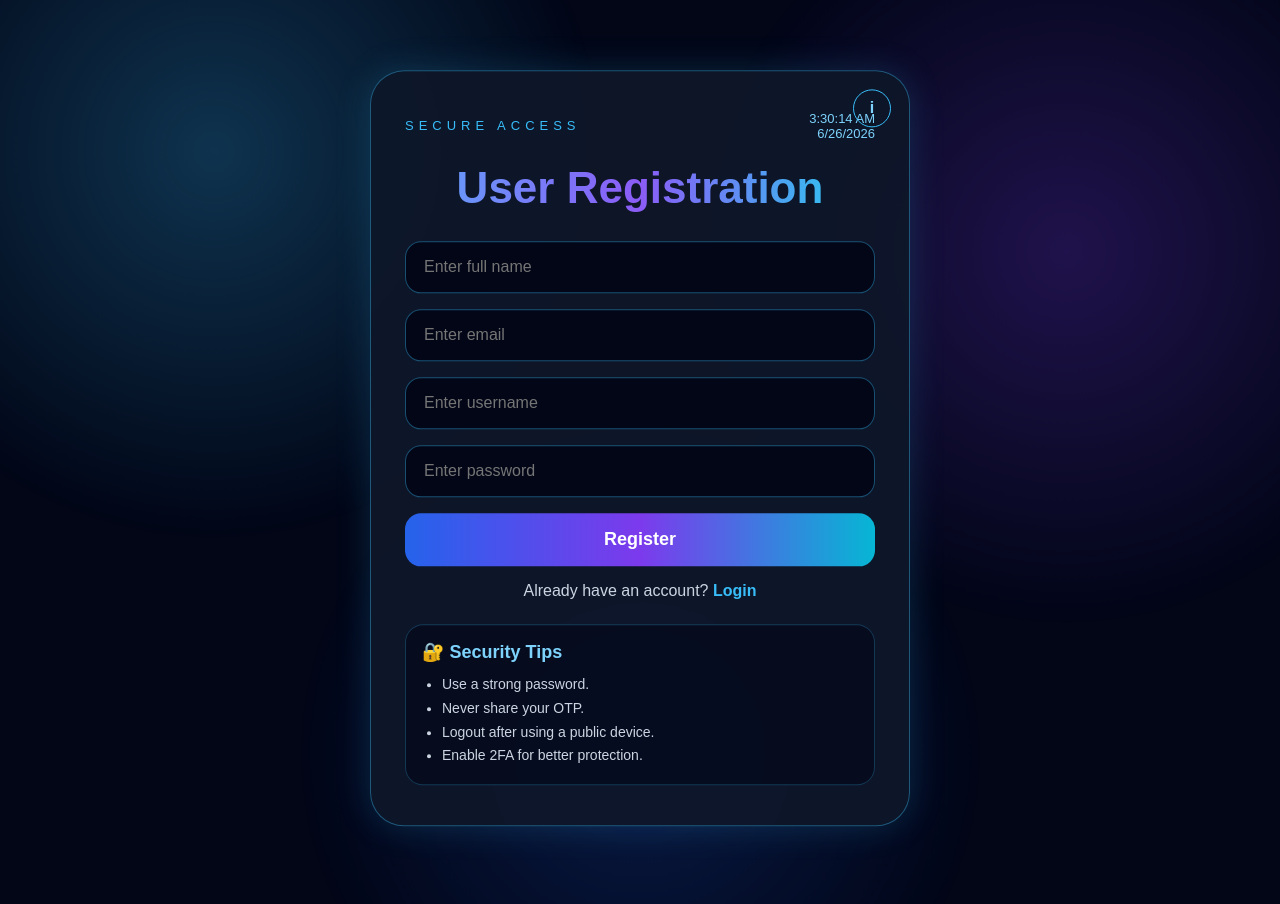
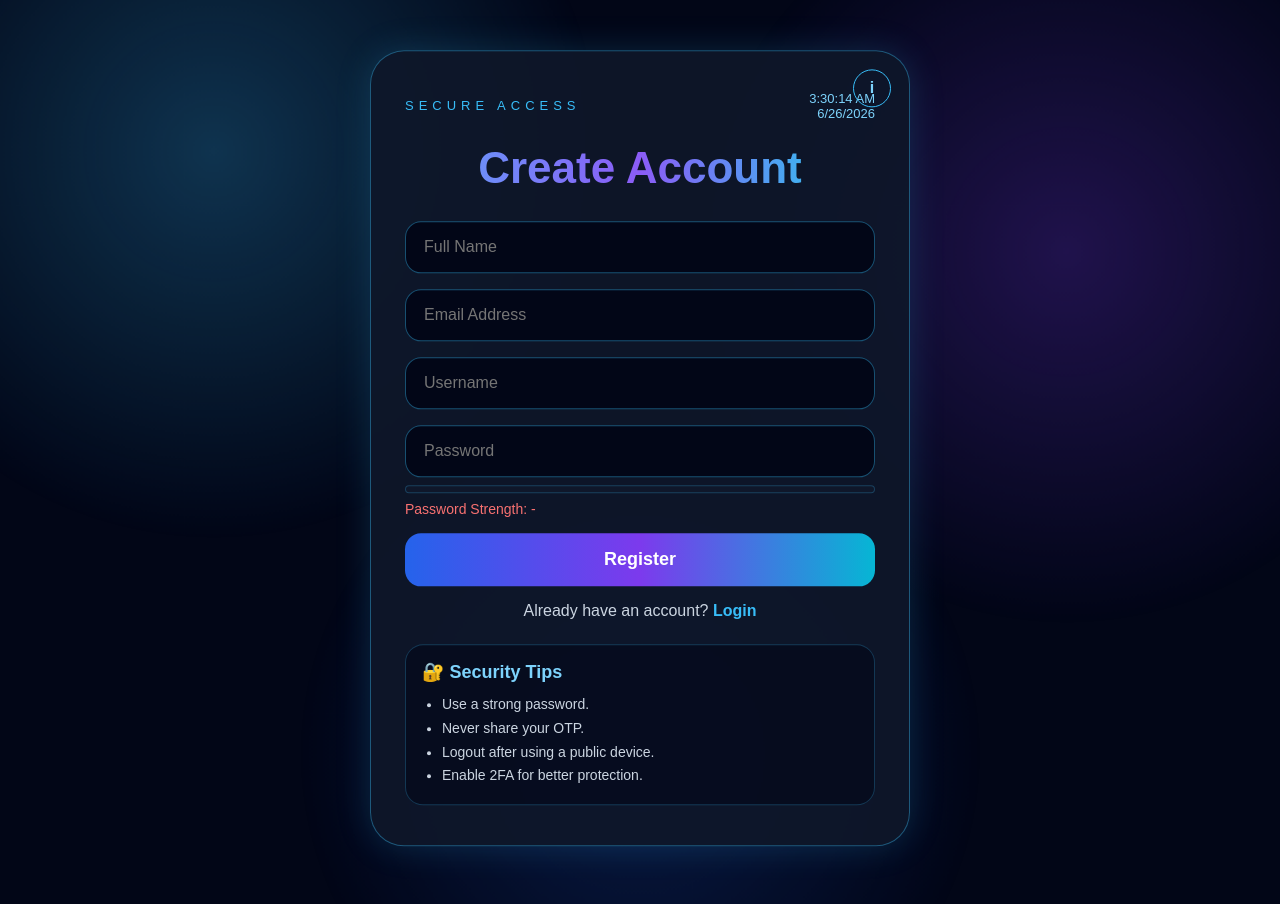
Before and after one commit to kanzariyaaditya-wq/Login-system-with-two-factor-authentication-, a Flask app: page /register in a window 1280 px wide. Run offline with Flask 3, Linux system fonts and the light colour scheme.

Commit message:
Enhance user registration form with password strength indicator
Updated registration form with improved labels and password strength checker.

```diff
--- a/templates/register.html
+++ b/templates/register.html
@@ -1,12 +1,62 @@
 {% extends "base.html" %}
 {% block content %}
-<h2>User Registration</h2>
+<h2>Create Account</h2>
+
 <form method="POST">
-    <input type="text" name="name" placeholder="Enter full name" required>
-    <input type="email" name="email" placeholder="Enter email" required>
-    <input type="text" name="username" placeholder="Enter username" required>
-    <input type="password" name="password" placeholder="Enter password" required>
+    <input type="text" name="name" placeholder="Full Name" required>
+    <input type="email" name="email" placeholder="Email Address" required>
+    <input type="text" name="username" placeholder="Username" required>
+
+    <input type="password" name="password" id="password" placeholder="Password" required onkeyup="checkStrength()">
+
+    <div style="margin-top:-8px;">
+        <div style="height:8px; background:#0f172a; border-radius:20px; overflow:hidden; border:1px solid rgba(56,189,248,0.25);">
+            <div id="strengthBar" style="height:100%; width:0%; background:#ef4444; transition:0.3s;"></div>
+        </div>
+        <p id="strengthText" style="text-align:left; margin:8px 0 0; font-size:14px; color:#f87171;">
+            Password Strength: -
+        </p>
+    </div>
+
     <button type="submit">Register</button>
 </form>
-<p style="text-align:center;">Already have an account? <a href="{{ url_for('login') }}">Login</a></p>
+
+<p>Already have an account? <a href="/login">Login</a></p>
+
+<script>
+function checkStrength() {
+    const password = document.getElementById("password").value;
+    const bar = document.getElementById("strengthBar");
+    const text = document.getElementById("strengthText");
+
+    let score = 0;
+
+    if (password.length >= 6) score++;
+    if (password.length >= 10) score++;
+    if (/[A-Z]/.test(password)) score++;
+    if (/[0-9]/.test(password)) score++;
+    if (/[^A-Za-z0-9]/.test(password)) score++;
+
+    if (password.length === 0) {
+        bar.style.width = "0%";
+        text.innerHTML = "Password Strength: -";
+        text.style.color = "#f87171";
+    } else if (score <= 2) {
+        bar.style.width = "35%";
+        bar.style.background = "#ef4444";
+        text.innerHTML = "Password Strength: Weak";
+        text.style.color = "#f87171";
+    } else if (score <= 4) {
+        bar.style.width = "70%";
+        bar.style.background = "#f59e0b";
+        text.innerHTML = "Password Strength: Medium";
+        text.style.color = "#fbbf24";
+    } else {
+        bar.style.width = "100%";
+        bar.style.background = "#22c55e";
+        text.innerHTML = "Password Strength: Strong";
+        text.style.color = "#86efac";
+    }
+}
+</script>
 {% endblock %}
```
